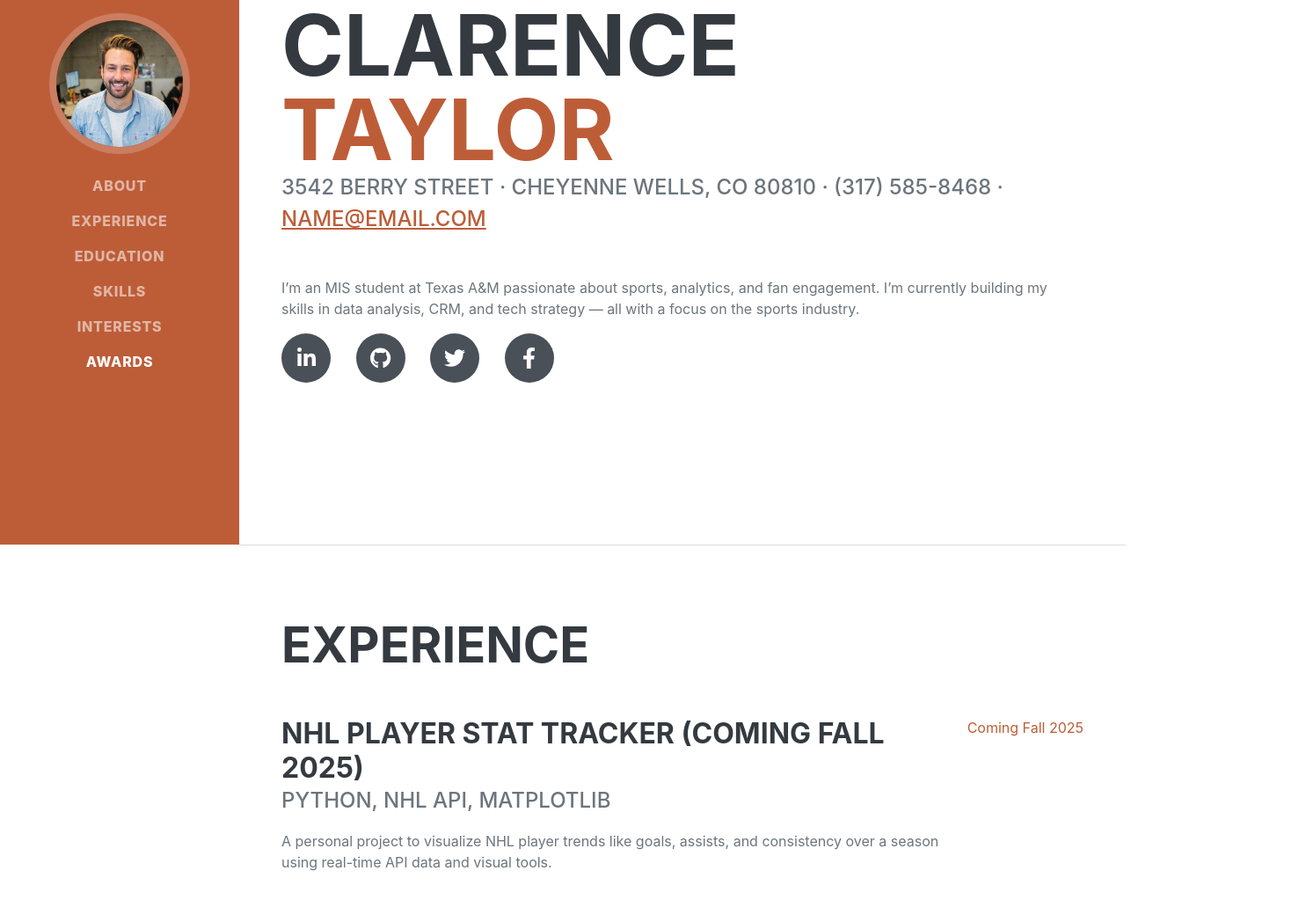
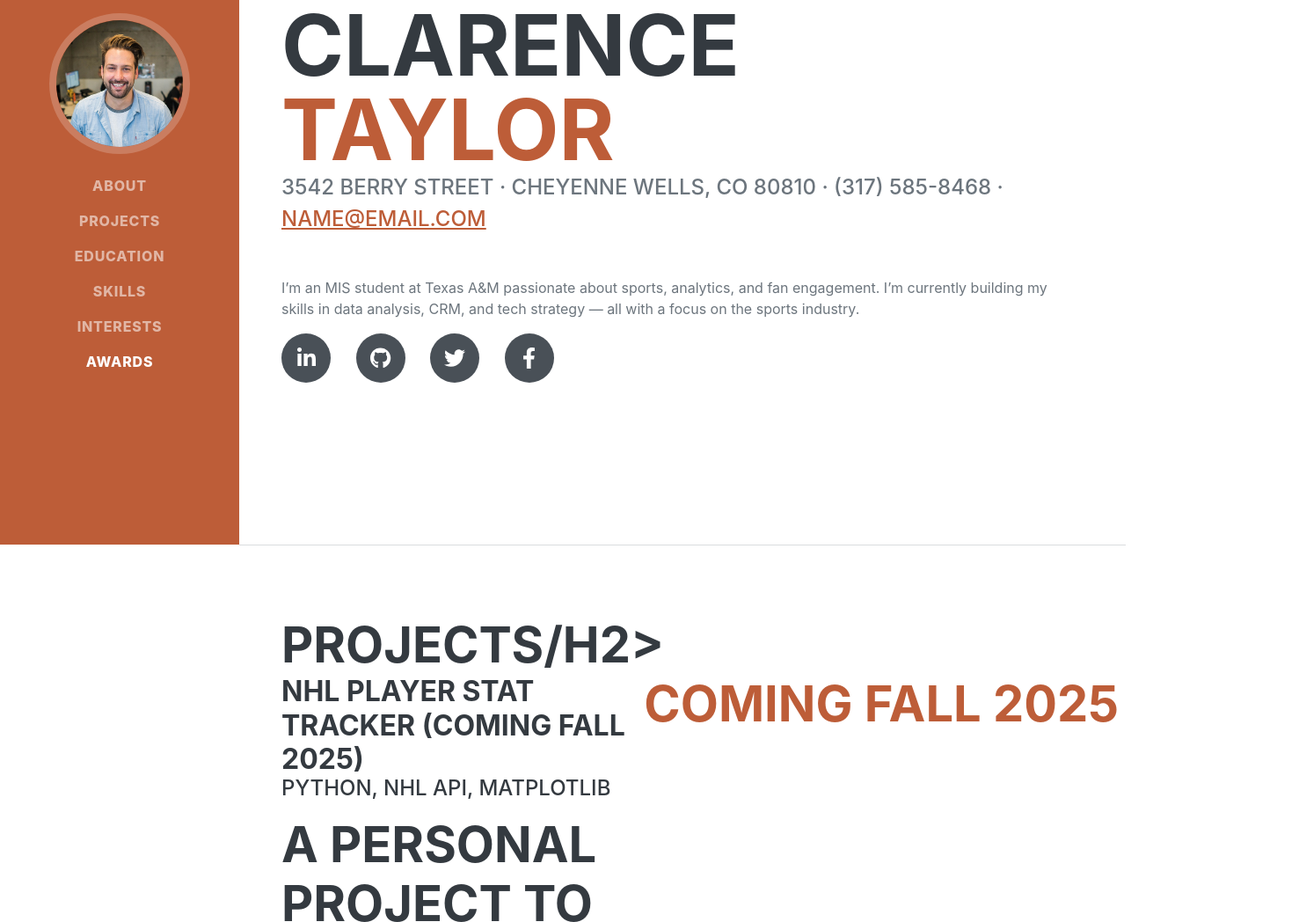
Before and after one commit to qulzum-nafees/qulzum-nafees.github.io, a plain HTML site: page index.html in a window 1280 px wide. Shown: the part 181-1229 px from the top of the page at 88% size, 1477 px wide, since content can reach past the window. Drawn offline with nearby package versions, Linux system fonts and the light colour scheme; a web font is replaced by a local one.

Commit message:
chane exps to proj

```diff
--- a/index.html
+++ b/index.html
@@ -26,7 +26,7 @@
             <div class="collapse navbar-collapse" id="navbarResponsive">
                 <ul class="navbar-nav">
                     <li class="nav-item"><a class="nav-link js-scroll-trigger" href="#about">About</a></li>
-                    <li class="nav-item"><a class="nav-link js-scroll-trigger" href="#experience">Experience</a></li>
+                    <li class="nav-item"><a class="nav-link js-scroll-trigger" href="#projects">Projects</a></li>
                     <li class="nav-item"><a class="nav-link js-scroll-trigger" href="#education">Education</a></li>
                     <li class="nav-item"><a class="nav-link js-scroll-trigger" href="#skills">Skills</a></li>
                     <li class="nav-item"><a class="nav-link js-scroll-trigger" href="#interests">Interests</a></li>
@@ -58,10 +58,10 @@
                 </div>
             </section>
             <hr class="m-0" />
-            <!-- Experience-->
-            <section class="resume-section" id="experience">
+            <!-- -->
+            <section class="resume-section" id="projects">
                 <div class="resume-section-content">
-                    <h2 class="mb-5">Experience</h2>
+                    <h2 class="mb-5">Projects/h2>
                     <div class="d-flex flex-column flex-md-row justify-content-between mb-5">
                         <div class="flex-grow-1">
                             <h3 class="mb-0">NHL Player Stat Tracker (Coming Fall 2025)</h3>
```
